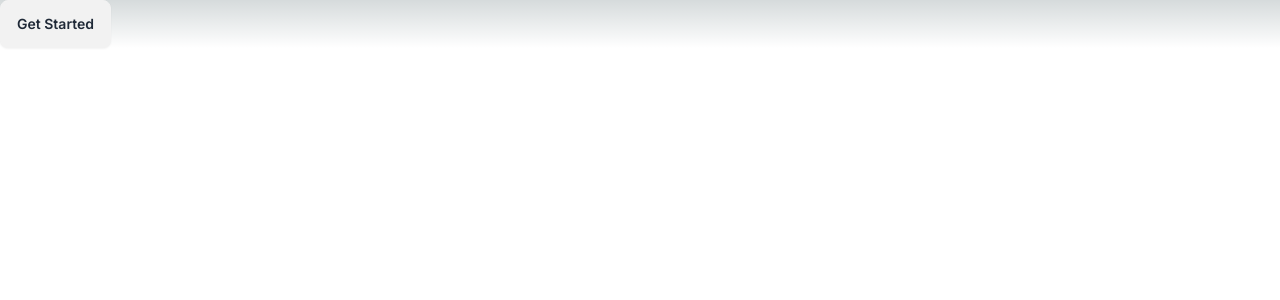
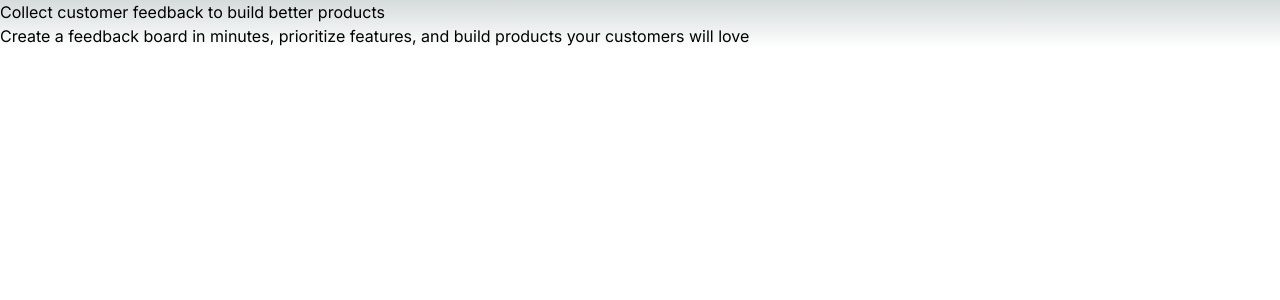
Before and after one commit to iamnicholastom/insigh.to, a Next.js app: page / in a window 1280 px wide. Shown: the top 300 px of the page. Built offline with nearby package versions, Linux system fonts and the light colour scheme.

Commit message:
updated the hero section

```diff
--- a/app/page.js
+++ b/app/page.js
@@ -1,7 +1,9 @@
 export default function Home() {
   return (
     <main>
-      <button className="btn">Get Started</button>
+      <h1>Collect customer feedback to build better products</h1>
+      <p>Create a feedback board in minutes, prioritize features, and build products your customers will love</p>
     </main>
+
   )
 }
```
